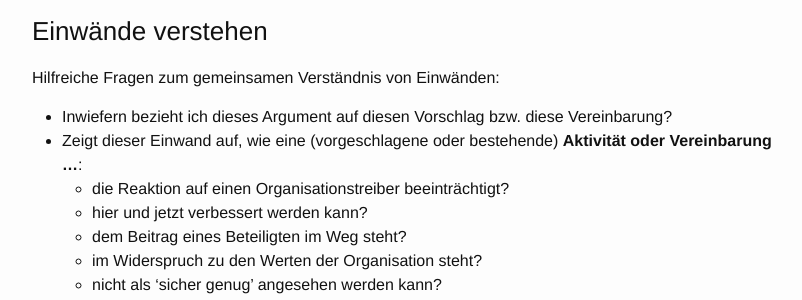
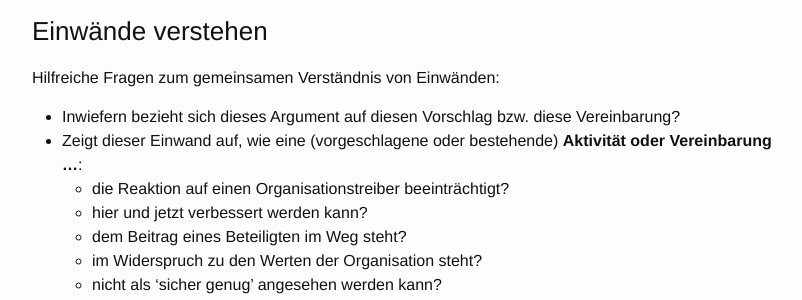
Before and after one commit to S3-working-group/s3-praxisleitfaden, a Jekyll site: the page built from docs/objection.md, in a window 1280 px wide and 900 px high, scrolled down 1111 px. Shown: the part 152-452 px from the top of the window, without its empty margins (238-1040 px from the left). Built offline with Jekyll 4.4.1, drawn with Linux system fonts in a browser that asks for light colours.

Commit message:
Fiy typo in german sentence

```diff
--- a/docs/objection.md
+++ b/docs/objection.md
@@ -43,7 +43,7 @@ Wenn alle Teilnehmer dem Argument zustimmen, handelt es sich üblicherweise um e
 
 Hilfreiche Fragen zum gemeinsamen Verständnis von Einwänden:
 
-- Inwiefern bezieht ich dieses Argument auf diesen Vorschlag bzw. diese Vereinbarung?
+- Inwiefern bezieht sich dieses Argument auf diesen Vorschlag bzw. diese Vereinbarung?
 - Zeigt dieser Einwand auf, wie eine (vorgeschlagene oder bestehende) **Aktivität oder Vereinbarung …**:
     - die Reaktion auf einen Organisationstreiber beeinträchtigt?
     - hier und jetzt verbessert werden kann?
```
Also changed, not shown: S3-Praxisleitfaden.md (+1 -1 lines), content/src/co-creation-and-evolution/objection.md (+1 -1 lines), docs/all.md (+1 -1 lines).
